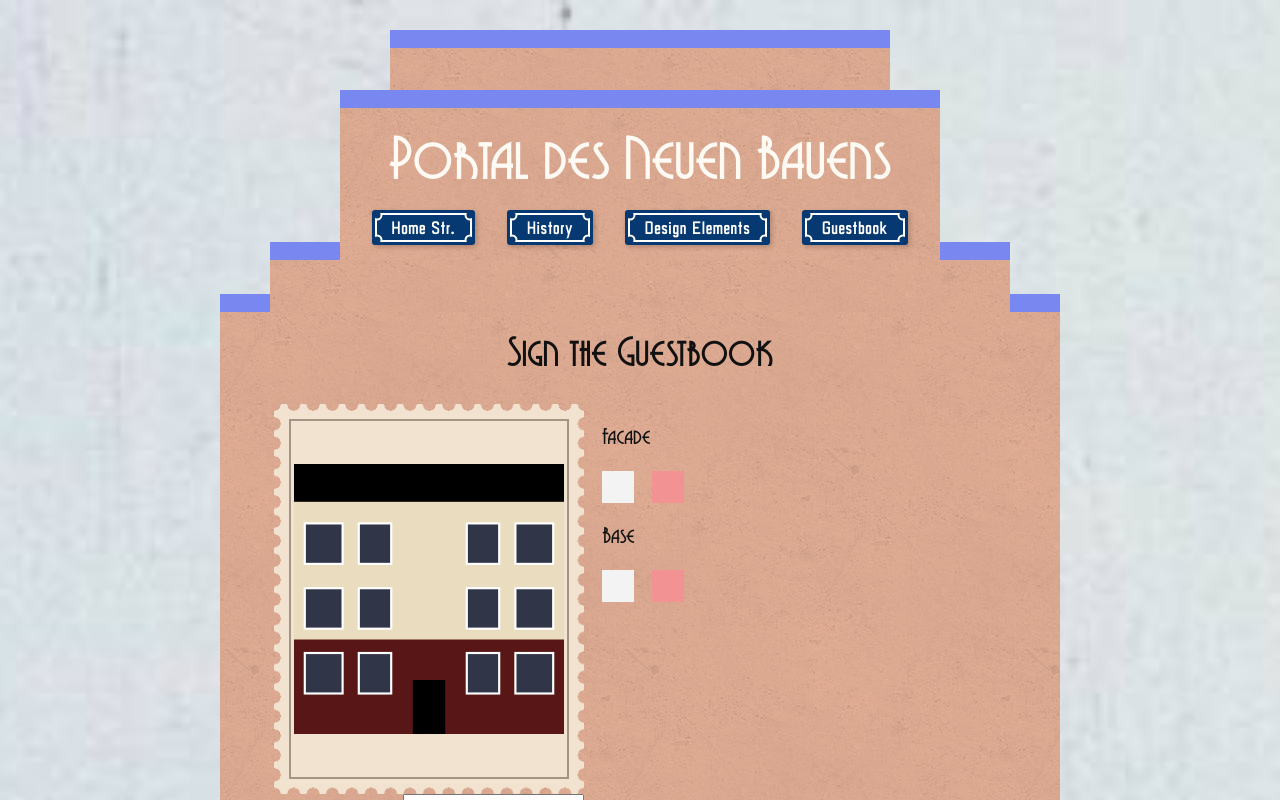
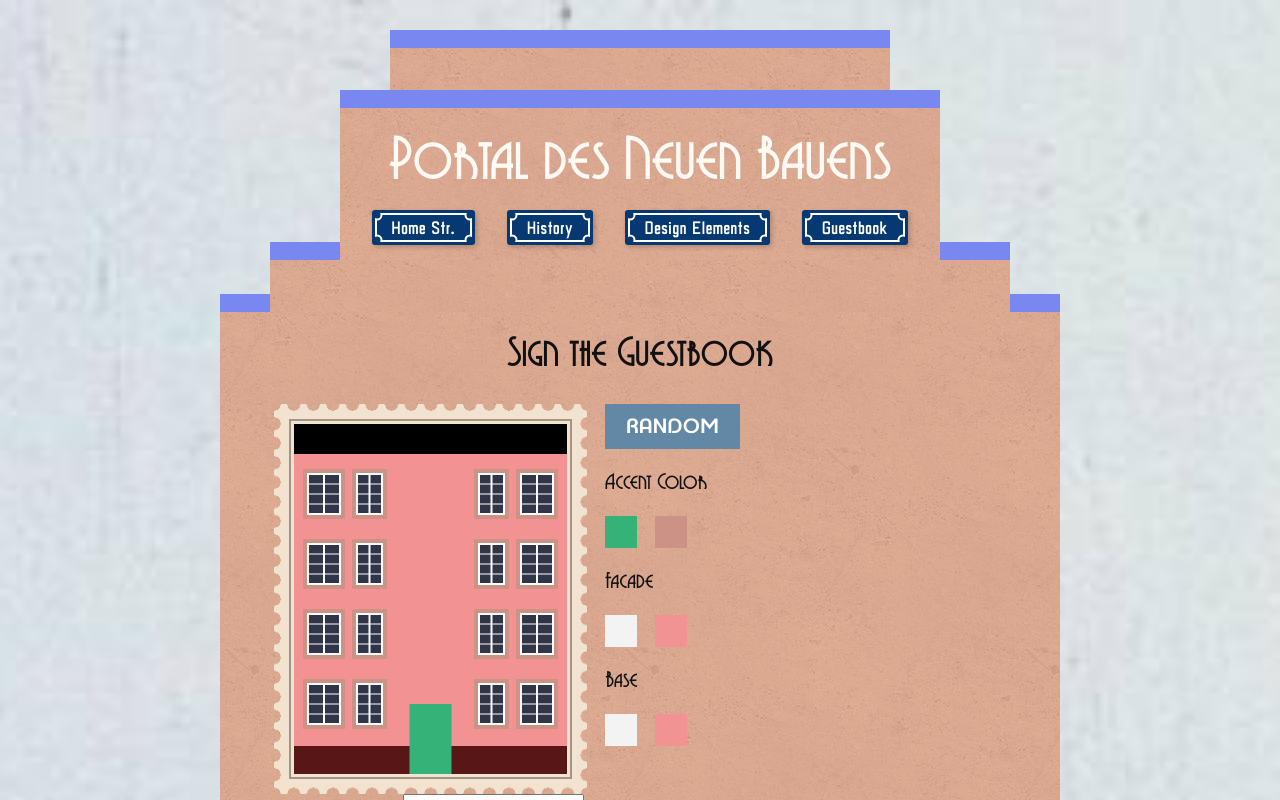
Before and after one commit to DanBoSlice/neues-bauen, a React (Create React App) app: page /guestbook/form in a window 1280 px wide. Shown: the top 800 px of the page. Built offline with nearby package versions, Linux system fonts and the light colour scheme.

Commit message:
improve guestbook house windows

```diff
--- a/src/Guestbook/GuestbookEntry/GuestbookEntry.tsx
+++ b/src/Guestbook/GuestbookEntry/GuestbookEntry.tsx
@@ -13,6 +13,7 @@ export default function GuestbookEntry({ message, author }: GuestbookEntryProps)
     <div className="entry">
       <Stamp>
         <GuestbookHouse
+          accentColor={0}
           base={1}
           facade={1}
         />
--- a/src/Guestbook/GuestbookForm/GuestbookForm.tsx
+++ b/src/Guestbook/GuestbookForm/GuestbookForm.tsx
@@ -1,12 +1,31 @@
-import React, { useState } from 'react';
+import React, { useEffect, useState } from 'react';
 import './GuestbookForm.css';
 import GuestbookHouse from '../GuestbookHouse/GuestbookHouse';
 import { Link } from 'react-router-dom';
 import Stamp from '../../Stamp';
 
 export default function GuestbookForm() {
-  const [base, setBase] = useState(2);
-  const [facade, setFacade] = useState(1);
+  const [accentColor, setAccentColor] = useState(0);
+  const [base, setBase] = useState(0);
+  const [facade, setFacade] = useState(0);
+
+  const accentColors = 2;
+  const bases = 2;
+  const facades = 2;
+
+  const randomIntFromInterval = (min: number, max: number): number => {
+    return Math.floor(Math.random() * (max - min + 1) + min);
+  };
+
+  const selectRandom = () => {
+    setAccentColor(randomIntFromInterval(0, accentColors - 1));
+    setBase(randomIntFromInterval(0, bases - 1));
+    setFacade(randomIntFromInterval(0, facades - 1));
+  };
+
+  useEffect(() => {
+    selectRandom();
+  }, []);
 
   return (
     <div className="wrapper">
@@ -15,18 +34,40 @@ export default function GuestbookForm() {
       <div className="form-content">
         <Stamp>
           <GuestbookHouse
+            accentColor={accentColor}
             base={base}
             facade={facade}
           />
         </Stamp>
 
         <div className="options-form">
+          <button onClick={selectRandom}>Random</button>
+
+          <div>
+            <h3>Accent Color</h3>
+
+            <div className="options">
+              {[...Array(facades)].map((_, i) => (
+                <div
+                  key={i}
+                  className={`accent-color-${i} option`}
+                  onClick={() => setAccentColor(i)}
+                ></div>
+              ))}
+            </div>
+          </div>
+
           <div>
             <h3>Facade</h3>
 
             <div className="options">
-              <div className="facade-1 option" onClick={() => setFacade(1)}></div>
-              <div className="facade-2 option" onClick={() => setFacade(2)}></div>
+              {[...Array(facades)].map((_, i) => (
+                <div
+                  key={i}
+                  className={`facade-${i} option`}
+                  onClick={() => setFacade(i)}
+                ></div>
+              ))}
             </div>
           </div>
 
@@ -34,8 +75,13 @@ export default function GuestbookForm() {
             <h3>Base</h3>
 
             <div className="options">
-              <div className="facade-1 option" onClick={() => setBase(1)}></div>
-              <div className="facade-2 option" onClick={() => setBase(2)}></div>
+              {[...Array(facades)].map((_, i) => (
+                <div
+                  key={i}
+                  className={`facade-${i} option`}
+                  onClick={() => setBase(i)}
+                ></div>
+              ))}
             </div>
           </div>
         </div>
--- a/src/Guestbook/GuestbookHouse/GuestbookHouse.css
+++ b/src/Guestbook/GuestbookHouse/GuestbookHouse.css
@@ -1,5 +1,5 @@
 .house {
-  width: 270px;
+  width: 273px;
   height: 350px;
 
   svg {
--- a/src/Guestbook/GuestbookHouse/GuestbookHouse.tsx
+++ b/src/Guestbook/GuestbookHouse/GuestbookHouse.tsx
@@ -1,24 +1,155 @@
 import React from 'react';
 import './GuestbookHouse.css';
-import './bases.css';
-import './facades.css';
-import './windows.css';
-import { ReactComponent as Svg } from './house.svg';
+import './styles/colors.css';
+import './styles/bases.css';
+import './styles/doors.css';
+import './styles/facades.css';
+import './styles/windows.css';
 
 export interface GuestbookHouseProps {
+  accentColor: number;
   base: number;
   facade: number;
 }
 
 export default function GuestbookHouse(props: GuestbookHouseProps) {
   const classes = [
+    'accent-color-' + props.accentColor,
     'base-' + props.base,
     'facade-' + props.facade,
   ].join(' ');
 
+  const houseWidth = 273;
+  const houseHeight = 350;
+
+  const doorWidth = 42;
+  const doorHeight = 70;
+
+  const stories = [260, 190, 120, 50];
+  const smallBaseHeight = 28;
+  const bigBaseHeight = 95;
+  const windowBars = 3;
+
+  const windowBigWidth = 32;
+  const windowSmallWidth = 25;
+  const windowHeight = 40;
+
+  const outerWindowMarginX = 14;
+  const innerWindowMarginX = 63;
+
+  const roofHeight = 30;
+
   return (
     <div className="house">
-      <Svg className={classes}/>
+      <svg version="1.2" xmlns="http://www.w3.org/2000/svg"
+           viewBox={`0 0 ${houseWidth} ${houseHeight}`}
+           width={houseWidth}
+           height={houseHeight}
+           className={classes}>
+        <defs>
+          <symbol id="window-big" overflow="visible">
+            <rect
+              className="window-frame"
+              width={windowBigWidth}
+              height={windowHeight}
+            />
+            <rect
+              className="window"
+              width={windowBigWidth}
+              height={windowHeight}
+            />
+            <path
+              d={`M${windowBigWidth / 2},0 L${windowBigWidth / 2},${windowHeight}`}
+              className="window-center-bar"
+            />
+            {[...Array(windowBars)]
+              .map((_, i) => (i + 1) * windowHeight / (windowBars + 1))
+              .map((y) => (
+                <path
+                  key={y}
+                  d={`M0,${y} L${windowBigWidth},${y}`}
+                  className="window-cross-bar"
+                />
+              ))}
+          </symbol>
+
+          <symbol id="window-small" overflow="visible">
+            <rect
+              className="window-frame"
+              width={windowSmallWidth}
+              height={windowHeight}
+            />
+            <rect
+              className="window"
+              width={windowSmallWidth}
+              height={windowHeight}
+            />
+            <path
+              d={`M${windowSmallWidth / 2},0 L${windowSmallWidth / 2},${windowHeight}`}
+              className="window-center-bar"
+            />
+            {[...Array(windowBars)]
+              .map((_, i) => (i + 1) * windowHeight / (windowBars + 1))
+              .map((y) => (
+                <path
+                  key={y}
+                  d={`M0,${y} L${windowSmallWidth},${y}`}
+                  className="window-cross-bar"
+                />
+              ))}
+          </symbol>
+        </defs>
+
+        <rect
+          className="facade"
+          x="0"
+          y="0"
+          width={houseWidth}
+          height={houseHeight}
+        />
+
+        <rect
+          className="small-base"
+          x="0"
+          y={houseHeight - smallBaseHeight}
+          width={houseWidth}
+          height={smallBaseHeight}
+        />
+
+        <rect
+          className="large-base"
+          x="0"
+          y={houseHeight - bigBaseHeight}
+          width={houseWidth}
+          height={bigBaseHeight}
+        />
+
+        <rect
+          className="roof"
+          x="0"
+          y="0"
+          width={houseWidth}
+          height={roofHeight}
+        />
+
+        <rect
+          className="door"
+          x={(houseWidth - doorWidth) / 2}
+          y={houseHeight - doorHeight}
+          width={doorWidth}
+          height={doorHeight}
+        />
+
+        {stories.map(y => (
+          <g className="story" transform={`translate(0, ${y})`} key={y}>
+            <use href="#window-big" x={outerWindowMarginX}/>
+            <use href="#window-small" x={innerWindowMarginX}/>
+
+            <use href="#window-small" x={houseWidth - windowSmallWidth - innerWindowMarginX}/>
+            <use href="#window-big" x={houseWidth - windowBigWidth - outerWindowMarginX}/>
+          </g>
+        ))}
+      </svg>
     </div>
   );
 }
--- a/src/Guestbook/GuestbookHouse/bases.css
+++ b/src/Guestbook/GuestbookHouse/styles/bases.css
@@ -1,4 +1,4 @@
-.base-1 {
+.base-0 {
   .small-base {
     fill: #591616;
   }
@@ -8,7 +8,7 @@
   }
 }
 
-.base-2 {
+.base-1 {
   .small-base {
     display: none;
   }
--- /dev/null
+++ b/src/Guestbook/GuestbookHouse/styles/colors.css
@@ -0,0 +1,14 @@
+:root {
+  --accent-color-0: #33b377;
+  --accent-color-1: #cc9286;
+}
+
+.option {
+  &.accent-color-0 {
+    background: var(--accent-color-0);
+  }
+
+  &.accent-color-1 {
+    background: var(--accent-color-1);
+  }
+}
--- a/src/Guestbook/GuestbookHouse/facades.css
+++ b/src/Guestbook/GuestbookHouse/styles/facades.css
@@ -1,4 +1,4 @@
-.facade-1 {
+.facade-0 {
   .facade {
     fill: #eaddbf;
   }
@@ -8,7 +8,7 @@
   }
 }
 
-.facade-2 {
+.facade-1 {
   .facade {
     fill: #f39292;
   }
--- /dev/null
+++ b/src/Guestbook/GuestbookHouse/styles/windows.css
@@ -0,0 +1,31 @@
+.window-frame {
+  stroke-width: 10px;
+}
+
+.window {
+  fill: #313548;
+  stroke: white;
+  stroke-width: 2px;
+}
+
+.window-center-bar {
+  stroke: white;
+  stroke-width: 2px;
+}
+
+.window-cross-bar {
+  stroke: white;
+  stroke-width: 1px;
+}
+
+.accent-color-0 {
+  .window-frame {
+    stroke: var(--accent-color-0);
+  }
+}
+
+.accent-color-1 {
+  .window-frame {
+    stroke: var(--accent-color-1);
+  }
+}
--- a/src/Guestbook/GuestbookHouse/windows.css
+++ /dev/null
@@ -1,5 +0,0 @@
-.window {
-  fill: #313548;
-  stroke: white;
-  stroke-width: 4px;
-}
```
Also changed, not shown: src/Guestbook/GuestbookHouse/house.svg (deleted), src/Guestbook/GuestbookHouse/styles/doors.css (renamed from src/Guestbook/GuestbookHouse/doors.css).
